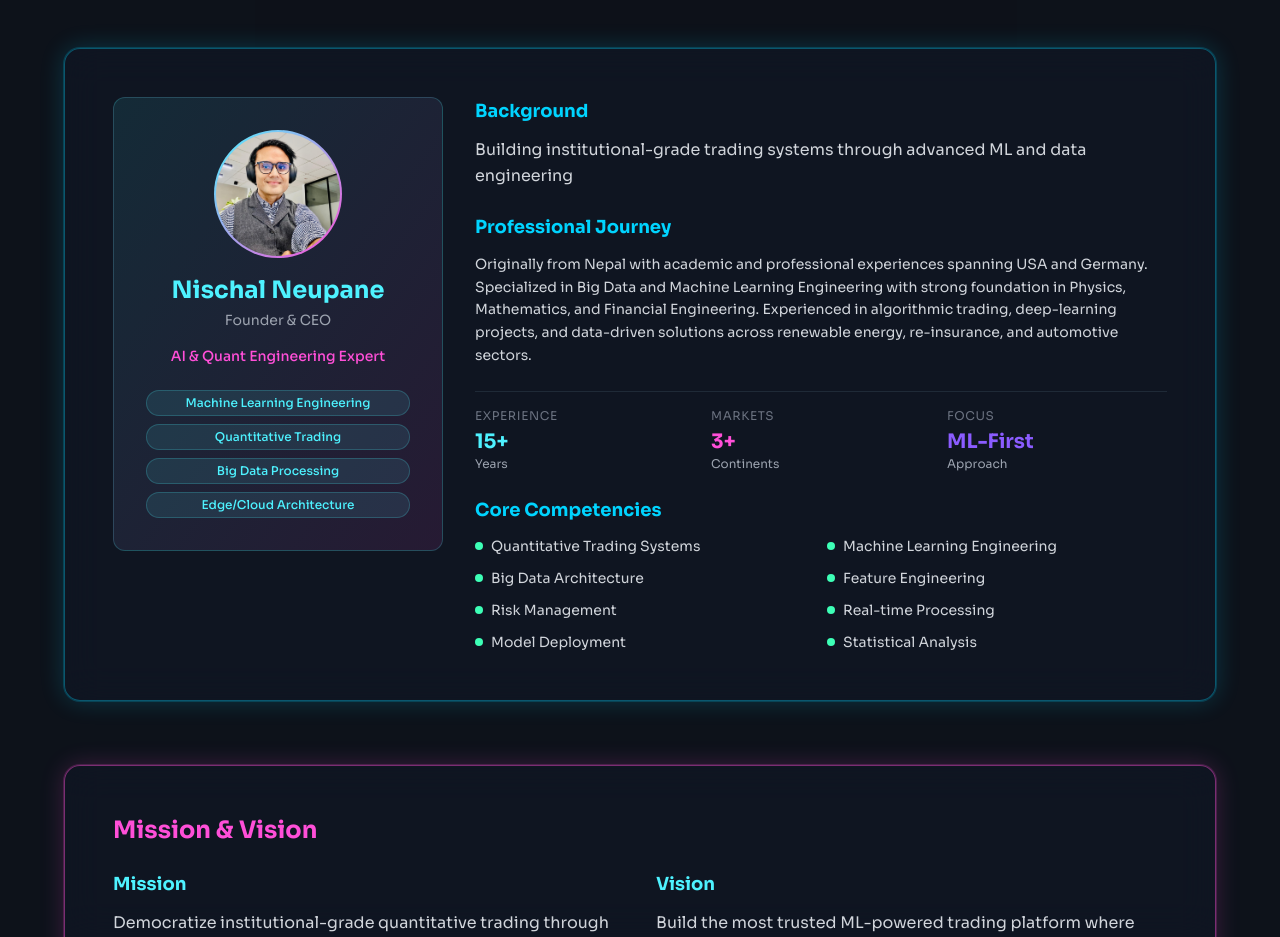
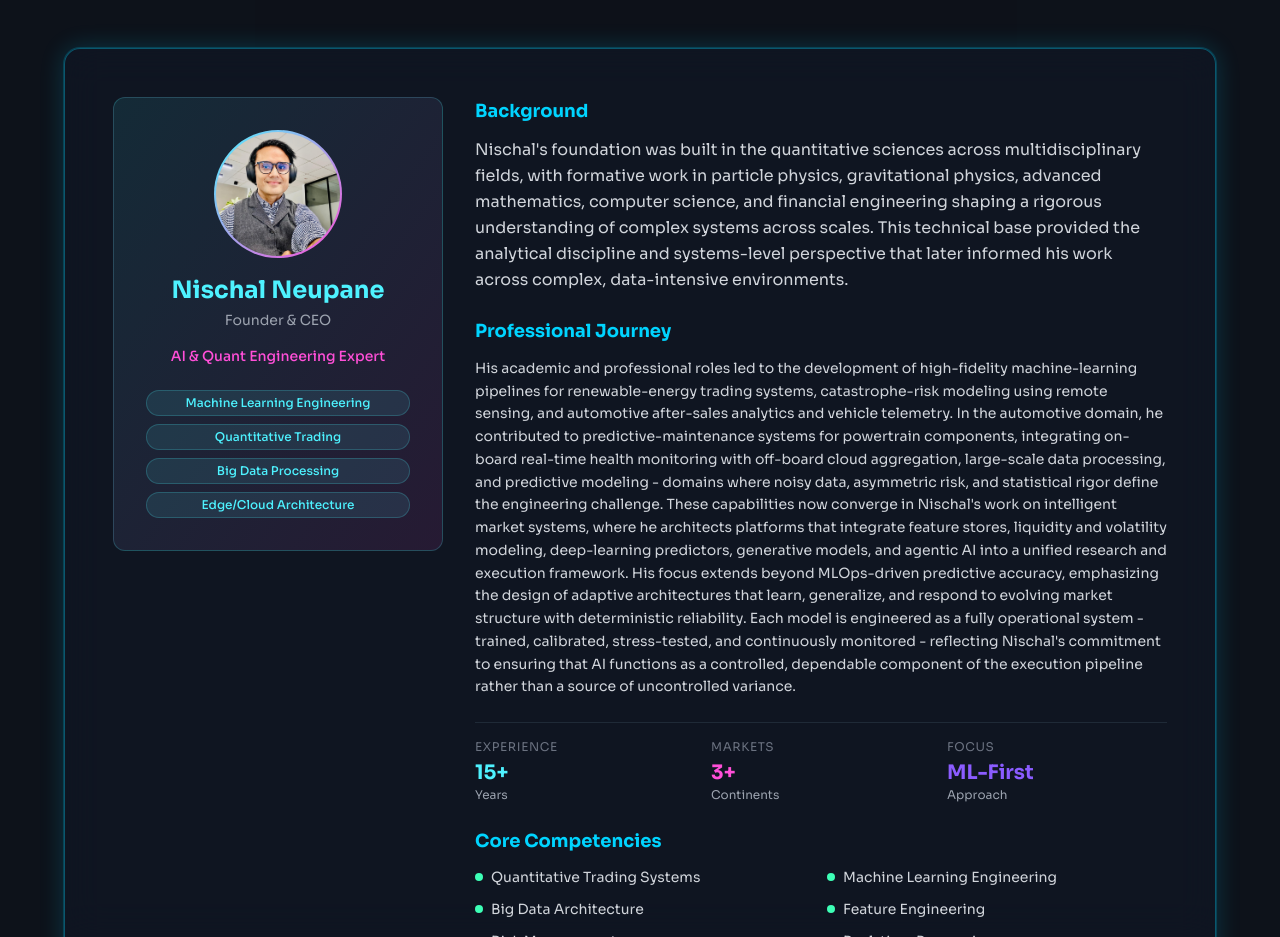
Before and after one commit to nneupane1/quant_website, a Next.js app: page /about in a window 1280 px wide. Shown: the part 2240-3177 px from the top of the page. Built offline with nearby package versions, Linux system fonts and the light colour scheme.

Commit message:
Update CEO profile and hero stats

```diff
--- a/components/hero/HeroSection.jsx
+++ b/components/hero/HeroSection.jsx
@@ -8,7 +8,7 @@ export const HeroSection = () => {
     { label: 'Years of Data', value: '8+' },
     { label: 'Multi-Asset', value: 'Equities, Crypto, Forex' },
     { label: 'Models', value: 'Entry + Risk + Execution' },
-    { label: 'Dashboards', value: '5 Real-Time' },
+    { label: 'Dashboards', value: '15 Real-Time' },
   ];
 
   useEffect(() => {
@@ -83,7 +83,7 @@ export const HeroSection = () => {
             {stats.map((stat, i) => (
               <p
                 key={i}
-                className="text-xl md:text-2xl lg:text-[1.85rem] font-bold text-neon-blue leading-tight md:whitespace-nowrap"
+                className="text-base md:text-xl lg:text-[1.5rem] font-bold text-neon-blue/80 leading-tight md:whitespace-nowrap"
               >
                 {stat.value}
               </p>
--- a/components/sections/TeamSection.jsx
+++ b/components/sections/TeamSection.jsx
@@ -9,7 +9,8 @@ export const TeamSection = () => {
       role: 'Founder & CEO',
       name: 'Nischal Neupane',
       title: 'AI & Quant Engineering Expert',
-      bio: 'Building institutional-grade trading systems through advanced ML and data engineering',
+      bio:
+        "Nischal's foundation was built in the quantitative sciences across multidisciplinary fields, with formative work in particle physics, gravitational physics, advanced mathematics, computer science, and financial engineering shaping a rigorous understanding of complex systems across scales. This technical base provided the analytical discipline and systems-level perspective that later informed his work across complex, data-intensive environments.",
       expertise: [
         'Machine Learning Engineering',
         'Quantitative Trading',
@@ -17,7 +18,7 @@ export const TeamSection = () => {
         'Edge/Cloud Architecture',
       ],
       background:
-        'Originally from Nepal with academic and professional experiences spanning USA and Germany. Specialized in Big Data and Machine Learning Engineering with strong foundation in Physics, Mathematics, and Financial Engineering. Experienced in algorithmic trading, deep-learning projects, and data-driven solutions across renewable energy, re-insurance, and automotive sectors.',
+        "His academic and professional roles led to the development of high-fidelity machine-learning pipelines for renewable-energy trading systems, catastrophe-risk modeling using remote sensing, and automotive after-sales analytics and vehicle telemetry. In the automotive domain, he contributed to predictive-maintenance systems for powertrain components, integrating on-board real-time health monitoring with off-board cloud aggregation, large-scale data processing, and predictive modeling - domains where noisy data, asymmetric risk, and statistical rigor define the engineering challenge. These capabilities now converge in Nischal's work on intelligent market systems, where he architects platforms that integrate feature stores, liquidity and volatility modeling, deep-learning predictors, generative models, and agentic AI into a unified research and execution framework. His focus extends beyond MLOps-driven predictive accuracy, emphasizing the design of adaptive architectures that learn, generalize, and respond to evolving market structure with deterministic reliability. Each model is engineered as a fully operational system - trained, calibrated, stress-tested, and continuously monitored - reflecting Nischal's commitment to ensuring that AI functions as a controlled, dependable component of the execution pipeline rather than a source of uncontrolled variance.",
       color: 'neon-cyan',
       image: '/images/nischal.jpg', // Update this with your photo path
     },
```
